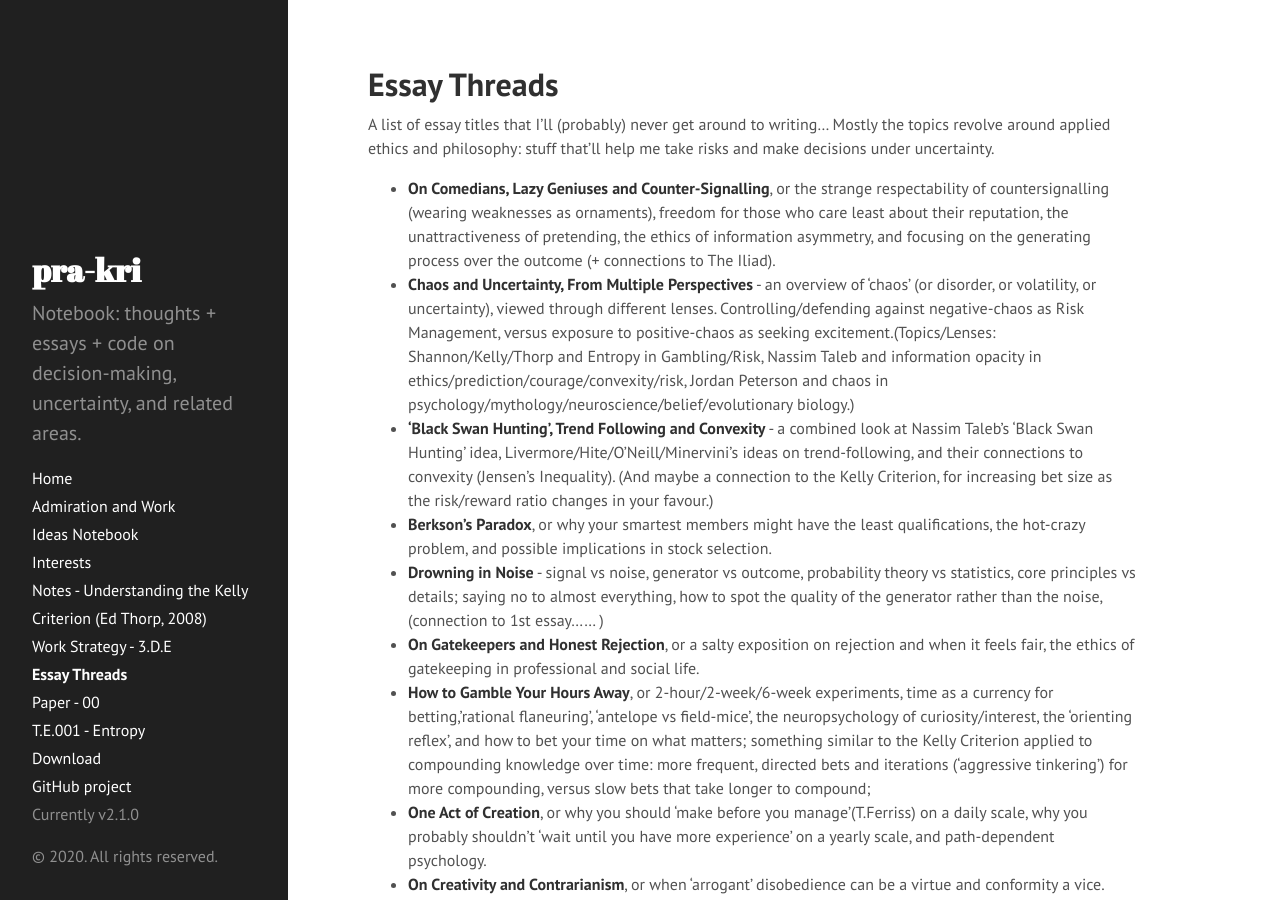
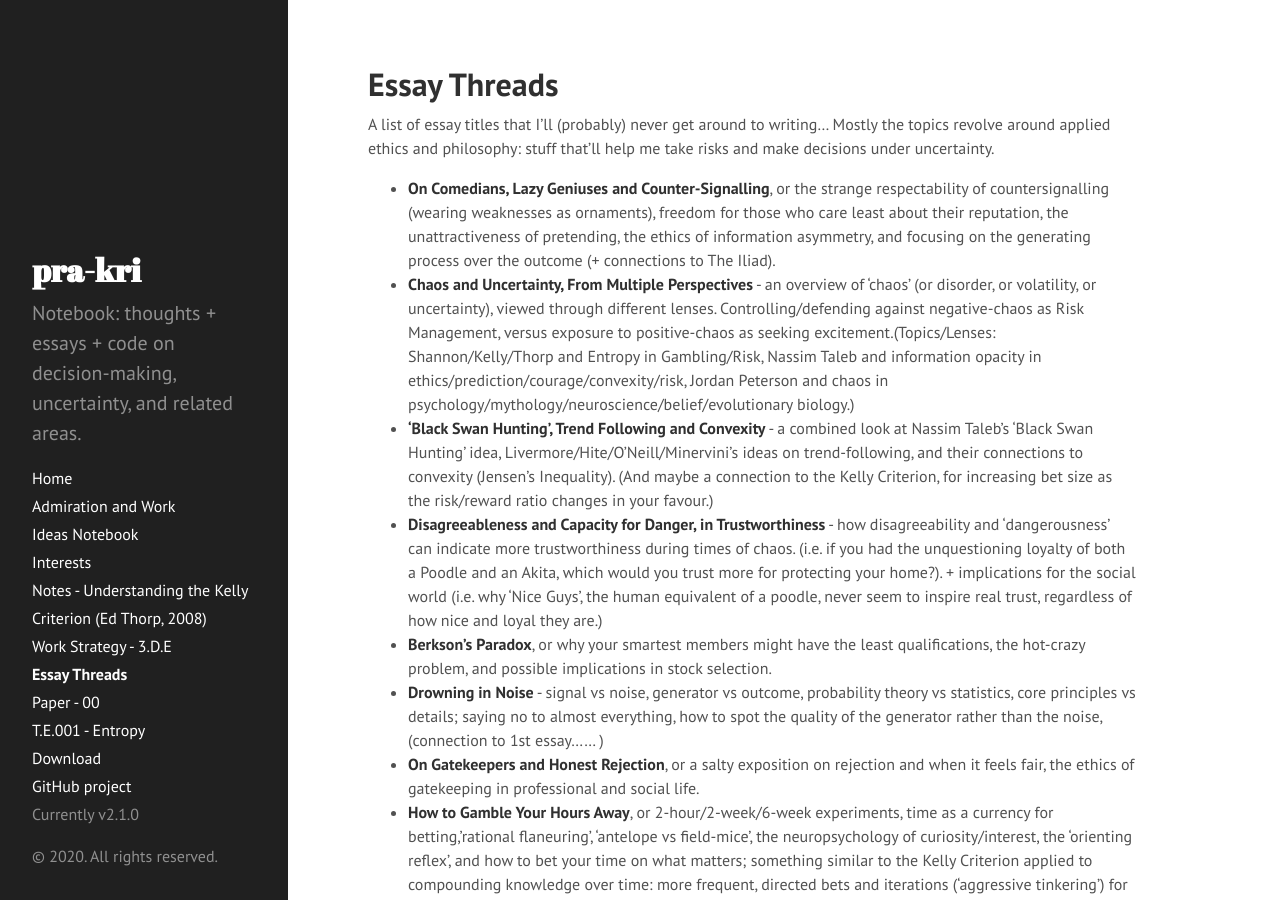
Before and after one commit to pra-kri/pra-kri.github.io, a Jekyll site: the page built from essay_threads.md, in a window 1280 px wide and 900 px high. Built offline with Jekyll 4.4.1, drawn with Linux system fonts in a browser that asks for light colours.

Commit message:
Update essay_threads.md

```diff
--- a/essay_threads.md
+++ b/essay_threads.md
@@ -9,6 +9,7 @@ Mostly the topics revolve around applied ethics and philosophy: stuff that'll he
 * **On Comedians, Lazy Geniuses and Counter-Signalling**, or the strange respectability of countersignalling (wearing weaknesses as ornaments), freedom for those who care least about their reputation, the unattractiveness of pretending, the ethics of information asymmetry, and focusing on the generating process over the outcome (+ connections to The Iliad).
 * **Chaos and Uncertainty, From Multiple Perspectives** - an overview of 'chaos' (or disorder, or volatility, or uncertainty), viewed through different lenses. Controlling/defending against negative-chaos as Risk Management, versus exposure to positive-chaos as seeking excitement.(Topics/Lenses: Shannon/Kelly/Thorp and Entropy in Gambling/Risk, Nassim Taleb and information opacity in ethics/prediction/courage/convexity/risk, Jordan Peterson and chaos in psychology/mythology/neuroscience/belief/evolutionary biology.)
 * **'Black Swan Hunting', Trend Following and Convexity** - a combined look at Nassim Taleb's 'Black Swan Hunting' idea, Livermore/Hite/O'Neill/Minervini's ideas on trend-following, and their connections to convexity (Jensen's Inequality). (And maybe a connection to the Kelly Criterion, for increasing bet size as the risk/reward ratio changes in your favour.)
+* **Disagreeableness and Capacity for Danger, in Trustworthiness** - how disagreeability and 'dangerousness' can indicate more trustworthiness during times of chaos. (i.e. if you had the unquestioning loyalty of both a Poodle and an Akita, which would you trust more for protecting your home?). + implications for the social world (i.e. why 'Nice Guys', the human equivalent of a poodle, never seem to inspire real trust, regardless of how nice and loyal they are.)
 * **Berkson's Paradox**, or why your smartest members might have the least qualifications, the hot-crazy problem, and possible implications in stock selection.
 * **Drowning in Noise** - signal vs noise, generator vs outcome, probability theory vs statistics, core principles vs details; saying no to almost everything, how to spot the quality of the generator rather than the noise, (connection to 1st essay...... )
 * **On Gatekeepers and Honest Rejection**, or a salty exposition on rejection and when it feels fair, the ethics of gatekeeping in professional and social life.
```
